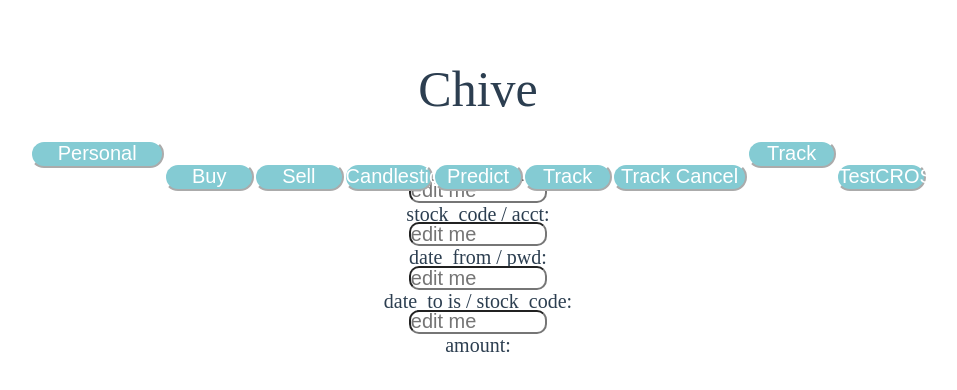
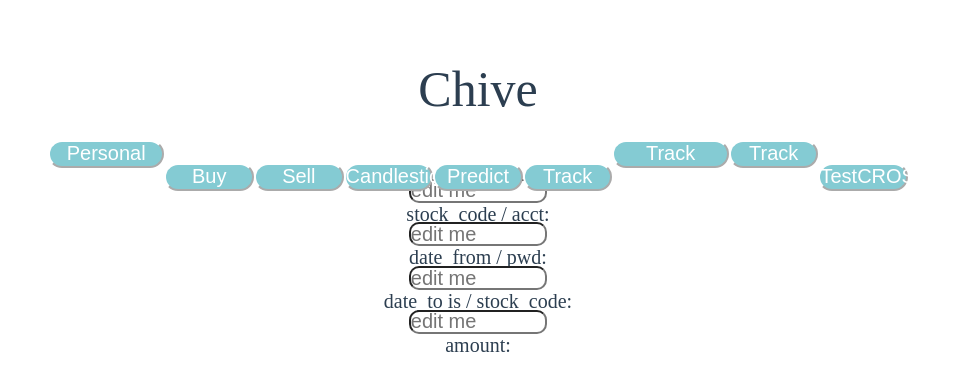
Before and after one commit to Levia1h4n/chive, a Vue app in the folder chive-vue/: page /admin in a window 1280 px wide. Shown: the top 390 px of the page, without its empty margins (170-1127 px from the left). Built offline with nearby package versions, Linux system fonts and the light colour scheme.

Commit message:
update witdth, add test button

```diff
--- a/chive-vue/src/components/Admin.vue
+++ b/chive-vue/src/components/Admin.vue
@@ -189,7 +189,7 @@ button {
   border-color: #ffffff;
 }
 #btn1 {
-  width: 15%;
+  width: 13%;
 }
 button::before {
   /* content: "";
```
